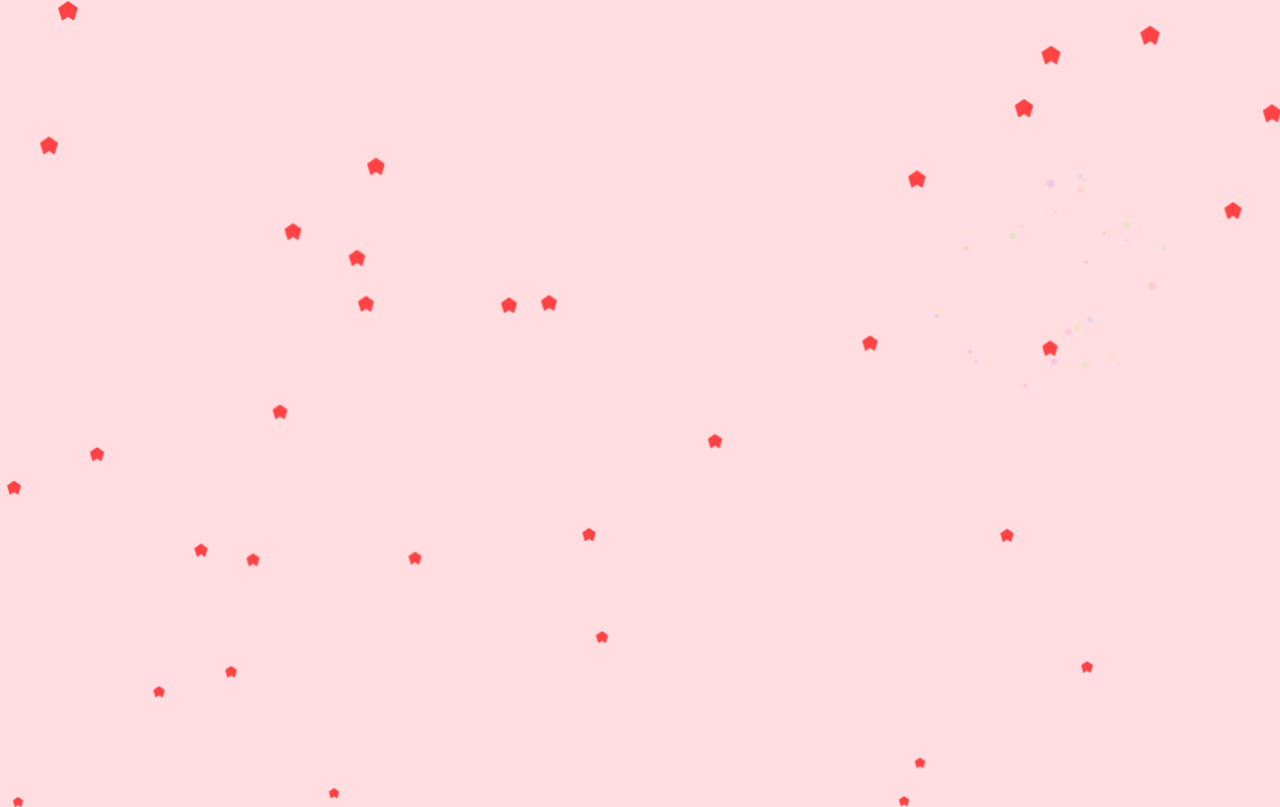
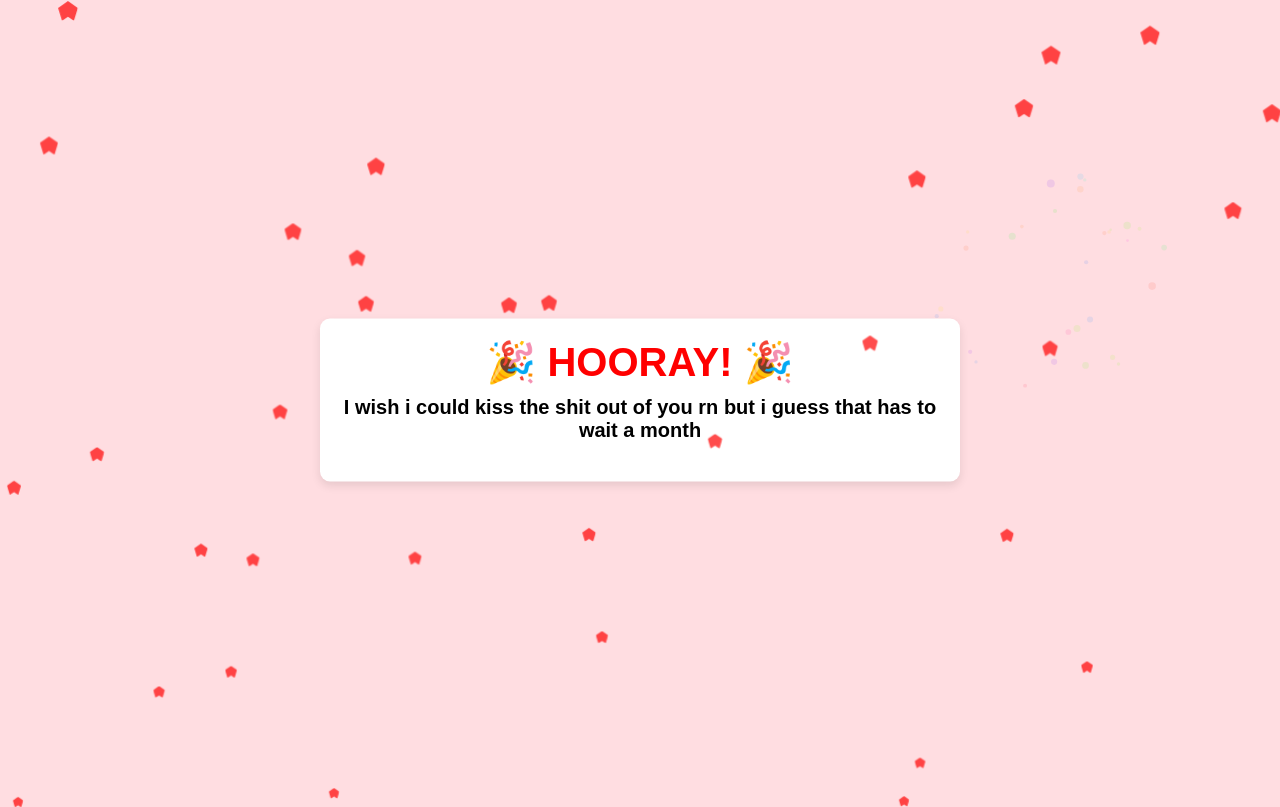
Before and after one commit to Ajer012/valentines-website, a plain HTML site: page index.html in a window 1280 px wide. Both pictures are taken after a click on the button "YES". Drawn offline with Linux system fonts and the light colour scheme.

Commit message:
New Code for index.html

```diff
--- a/index.html
+++ b/index.html
@@ -23,7 +23,7 @@
         }
 
         /* Love Letter */
-        .love-letter {
+        .love-letter, .hooray-message {
             position: absolute;
             top: 50%;
             left: 50%;
@@ -43,6 +43,18 @@
             border: none;
             cursor: pointer;
             border-radius: 5px;
+        }
+
+        .hooray-message {
+            font-size: 40px;
+            font-weight: bold;
+            color: red;
+        }
+
+        .hooray-subtext {
+            font-size: 20px;
+            color: black;
+            margin-top: 10px;
         }
     </style>
 </head>
@@ -80,10 +92,21 @@
     <div class="love-letter" id="letter">
         <h2>To My Perfect Girl ❤️</h2>
         <p>Will You Be My Valentine?? There is no one else I want to spend my life with 💕</p>
-        <button onclick="this.parentElement.style.display='none'">YES</button>
+        <button onclick="showHoorayMessage()">YES</button>
+    </div>
+
+    <!-- Hooray Message -->
+    <div class="hooray-message" id="hooray">
+        🎉 HOORAY! 🎉
+        <p class="hooray-subtext" id="hooray-text">I wish i could kiss the shit out of you rn but i guess that has to wait a month</p>
     </div>
 
     <script>
+        function showHoorayMessage() {
+            document.getElementById("letter").style.display = "none";
+            document.getElementById("hooray").style.display = "block";
+        }
+
         setTimeout(() => {
             document.getElementById("letter").style.display = "block";
         }, 3000);
```
